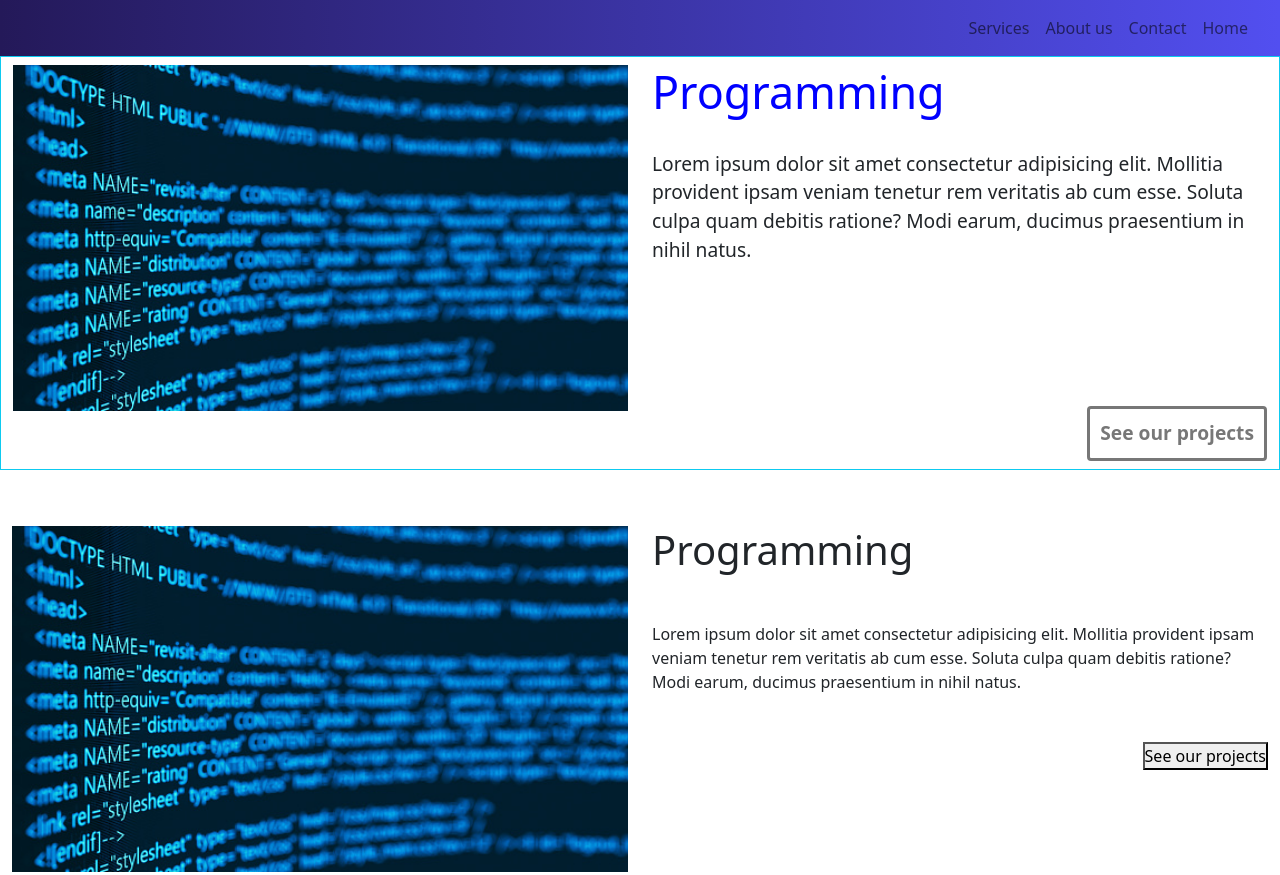
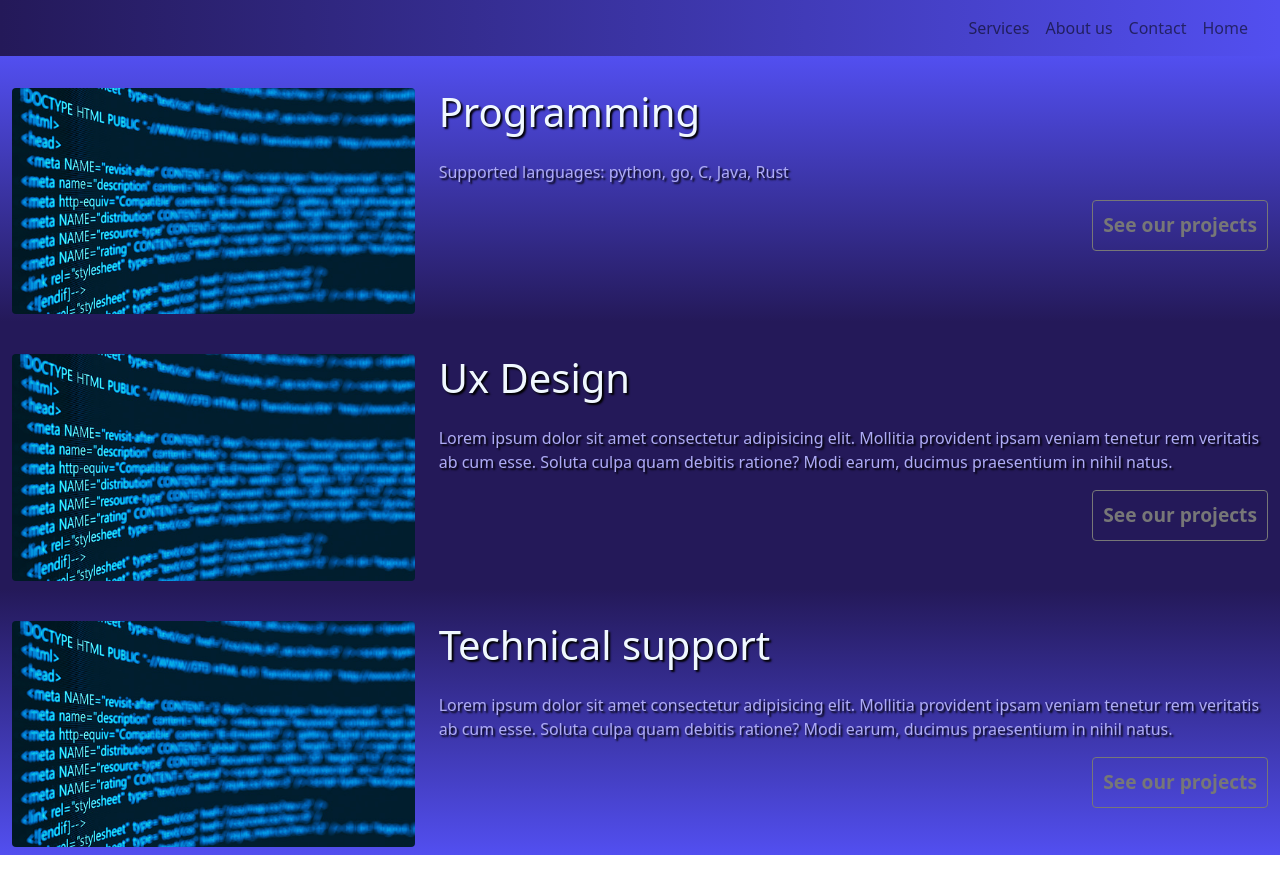
Before and after one commit to Agustin-CH/PF-Chiaravalli.github.io, a plain HTML site: page pages/services.html in a window 1280 px wide. Shown: the top 875 px of the page. Drawn offline with nearby package versions, Linux system fonts and the light colour scheme.

Commit message:
finishing services page

```diff
--- a/css/style.css
+++ b/css/style.css
@@ -122,12 +122,42 @@
 
 }
 
+.service--container--prog{
+    background-image: linear-gradient(to top,  #241959 , #524ff0 )
+}
+.service--container--ux{
+   background-color: #241959;
+}
+
+.service--container--technical{
+    background-image: linear-gradient(to bottom,  #241959 , #524ff0 )
+}
+
+
+.service--img{
+    border-radius: 4px;
+}
+
+.service--img:hover{
+    scale: 1.05;
+    transition: 1s;
+}
+
+.service--tittle{
+    color: aliceblue;
+    text-shadow: 2px 2px 2px black;
+}
+
+.service--info{
+    color: #aeacf5;
+    text-shadow: 2px 2px 2px black;
+}
 .service--btn button{
     padding: 10px;
     font-size: 1.2em;
     color: #777;
     background-color: transparent;
-    border: solid #777;
+    border: solid 1px #777;
     cursor: pointer;
     border-radius: 4px;
     overflow: hidden;
@@ -140,110 +170,3 @@
     background-color: #524ff0;
     color: white;
 }
-
-@media (min-width:585px){
-    .service--title{
-        color: rosybrown;
-    }
-    .service--info{
-        font-size: 0.8em;
-        margin-top: 5%;
-    }
-    .service--btn{
-        margin-top: 4%;
-    }
-}
-
-@media (min-width:800px){
-    .service--title{
-        color: aquamarine;
-    }
-    .service--info{
-        font-size: 0.8em;
-        margin-top: 5%;
-    }
-    .service--btn{
-        margin-top: 15%;
-    }
-}
-
-@media (min-width:968px){
-    .service--title{
-        color: salmon;
-        font-size: calc(1vw + 2em);
-    }
-    .service--info{
-        font-size: 1.1em;
-        margin-top: 5%;
-    }
-    .service--btn{
-        margin-top: 8%;
-    }
-}
-
-@media (min-width:1224px){
-    .service--title{
-        color: seagreen;
-        font-size: calc(1vw + 2.2em);
-    }
-    .service--info{
-        font-size: 1.2em;
-        margin-top: 5%;
-    }
-    .service--btn{
-        margin-top: 13%;
-    }
-}
-
- @media (min-width:1240px){
-    .service--title{
-        color: blue;
-        font-size: calc(1vw + 2em);
-    }
-    .service--info{
-        font-size: 1.2em;
-        margin-top: 5%;
-    }
-    .service--btn{
-        margin-top: 23%;
-    }
-}
-
-@media (min-width:1440px){
-    .service--title{
-        color: greenyellow;
-        font-size: calc(1vw + 3em);
-    }
-    .service--info{
-        font-size: 1.5em;
-    }
-    .service--btn{
-        margin-top: 14%;
-    }
-}
-
-@media (min-width:1600px){
-    .service--title{
-        color: blueviolet;
-        font-size: calc(1vw + 3em);
-    }
-    .service--info{
-        font-size: 1.5em;
-    }
-    .service--btn{
-        margin-top: 22%;
-    }
-}
-
-@media (min-width:1800px){
-    .service--title{
-        color: brown;
-        font-size: calc(1vw + 3em);
-    }
-    .service--info{
-        font-size: 1.5em;
-    }
-    .service--btn{
-        margin-top: 25%;
-    }
-}
--- a/pages/services.html
+++ b/pages/services.html
@@ -44,15 +44,35 @@
 
 
 
-    <div class="container-fluid mb-5 border border-info">
+    <div class="service--container--prog pt-4 container-fluid">
       <div class="row gap-0 py-2">
-        <div class="col-md-6">
-          <img class="img-fluid w-100" src="/img/services/programming.jpg" alt="programming">
+        <div class="col-md-4">
+          <img class="service--img img-fluid w-100" src="../img/services/programming.jpg" alt="programming">
         </div>
 
-        <div class="col-md-6">
+        <div class="col-md-8">
           <div class="col-12">
-            <h1 class="service--title">Programming</h1>
+            <h1 class="service--tittle">Programming</h1>
+          </div>
+          <div class="mt-4">
+            <p class="service--info">Supported languages: python, go, C, Java, Rust</p>
+          </div>
+          <div class="service--btn d-flex justify-content-end">
+            <a href="./services_webs/web_design.html"><button>See our projects</button></a>
+          </div>
+        </div>
+      </div>
+    </div>
+
+    <div class="service--container--ux container-fluid pt-4">
+      <div class="row gap-0 py-2">
+        <div class="col-md-4">
+          <img class="service--img img-fluid w-100" src="../img/services/programming.jpg" alt="programming">
+        </div>
+
+        <div class="col-md-8">
+          <div class="col-12">
+            <h1 class="service--tittle">Ux Design</h1>
           </div>
           <div class="mt-4">
             <p class="service--info">Lorem ipsum dolor sit amet consectetur adipisicing elit. Mollitia provident ipsam veniam tenetur rem veritatis ab cum esse. Soluta culpa quam debitis ratione? Modi earum, ducimus praesentium in nihil natus.</p>
@@ -64,36 +84,26 @@
       </div>
     </div>
 
-    <div class="container-fluid mb-5">
+    <div class="service--container--technical container-fluid pt-4">
       <div class="row gap-0 py-2">
-        <div class="col-md-6">
-          <img class="img-fluid w-100" src="/img/services/programming.jpg" alt="programming">
+        <div class="col-md-4">
+          <img class="service--img img-fluid w-100" src="../img/services/programming.jpg" alt="programming">
         </div>
 
-        <div class="col-md-6">
-          <h1 class="">Programming</h1>
-          <p class="mt-5">Lorem ipsum dolor sit amet consectetur adipisicing elit. Mollitia provident ipsam veniam tenetur rem veritatis ab cum esse. Soluta culpa quam debitis ratione? Modi earum, ducimus praesentium in nihil natus.</p>
-          <div class="mt-5 d-flex justify-content-end">
+        <div class="col-md-8">
+          <div class="col-12">
+            <h1 class="service--tittle">Technical support</h1>
+          </div>
+          <div class="mt-4">
+            <p class="service--info">Lorem ipsum dolor sit amet consectetur adipisicing elit. Mollitia provident ipsam veniam tenetur rem veritatis ab cum esse. Soluta culpa quam debitis ratione? Modi earum, ducimus praesentium in nihil natus.</p>
+          </div>
+          <div class="service--btn d-flex justify-content-end">
             <a href="./services_webs/web_design.html"><button>See our projects</button></a>
           </div>
         </div>
       </div>
     </div>
 
-    <div class="container-fluid mb-5">
-      <div class="row gap-0 py-2">
-        <div class="col-md-6">
-          <img class="img-fluid w-100" src="/img/services/programming.jpg" alt="programming">
-        </div>
-        <div class="col-md-6">
-          <h1 class="">Programming</h1>
-          <p class="mt-5">Lorem ipsum dolor sit amet consectetur adipisicing elit. Mollitia provident ipsam veniam tenetur rem veritatis ab cum esse. Soluta culpa quam debitis ratione? Modi earum, ducimus praesentium in nihil natus.</p>
-          <div class="mt-5 d-flex justify-content-end">
-            <a href="./services_webs/web_design.html"><button>See our projects</button></a>
-          </div>
-        </div>
-      </div>
-    </div>
 
     <footer class="d-flex flex-wrap justify-content-between align-items-center pt-4 px-4">
         <div class="col-md-4 mb-2 d-flex">
```
